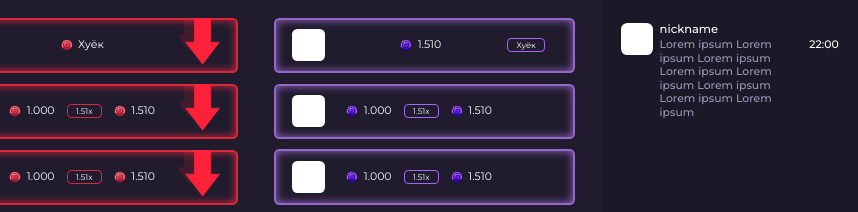
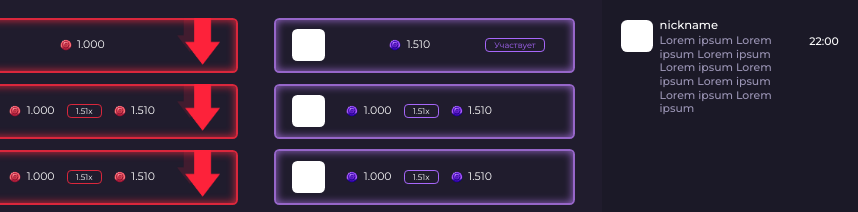
Before and after one commit to FrameMuse/StandoffCrash, a plain HTML site: page index.html in a window 1280 px wide. Shown: the part 306-518 px from the top of the page, 422-1280 px from the left. Drawn offline with Linux system fonts and the light colour scheme.

Commit message:
Update index.html

```diff
--- a/index.html
+++ b/index.html
@@ -1,11 +1,9 @@
-<!DOCTYPE html>
-<html lang="ru">
-<head>
+<html lang="ru"><head>
     <title>Document</title>
     <meta charset="UTF-8">
     <meta name="viewport" content="width=device-width, initial-scale=1.0">
     <link rel="stylesheet" href="assets/css/main.css">
-    <link href="https://fonts.googleapis.com/css?family=Montserrat:400,500,600,700&display=swap&subset=cyrillic,cyrillic-ext,latin-ext" rel="stylesheet">
+    <link href="https://fonts.googleapis.com/css?family=Montserrat:400,500,600,700&amp;display=swap&amp;subset=cyrillic,cyrillic-ext,latin-ext" rel="stylesheet">
 
 </head>
 <body class="cool-overflow">
@@ -154,7 +152,7 @@
                         <img src="assets/img/blank.jpg" alt="" class="plays-game__image">
                         <div class="plays-game__amount">
                             <span class="plays-game__amount--icon"></span>
-                            <span class="plays-game__amount--text">Хуёк</span>
+                            <span class="plays-game__amount--text">1.000</span>
                         </div>
                         <span class="plays-game__state"></span>
                     </div>
@@ -205,7 +203,7 @@
                             <span class="plays-game__amount--icon"></span>
                             <span class="plays-game__amount--text">1.510</span>
                         </div>
-                        <span class="plays-game__hash">Хуёк</span>
+                        <span class="plays-game__hash" style="color: #a767fa;">Участвует</span>
                     </div>
                     <div class="plays-game plays-game--2">
                         <img src="assets/img/blank.jpg" alt="" class="plays-game__image">
@@ -310,5 +308,5 @@
         <!--VK => https://vk.com/framemuse-->
         <!--Site was built for personal usage-->
     </footer>
-</body>
-</html>
+
+</body></html>
```
